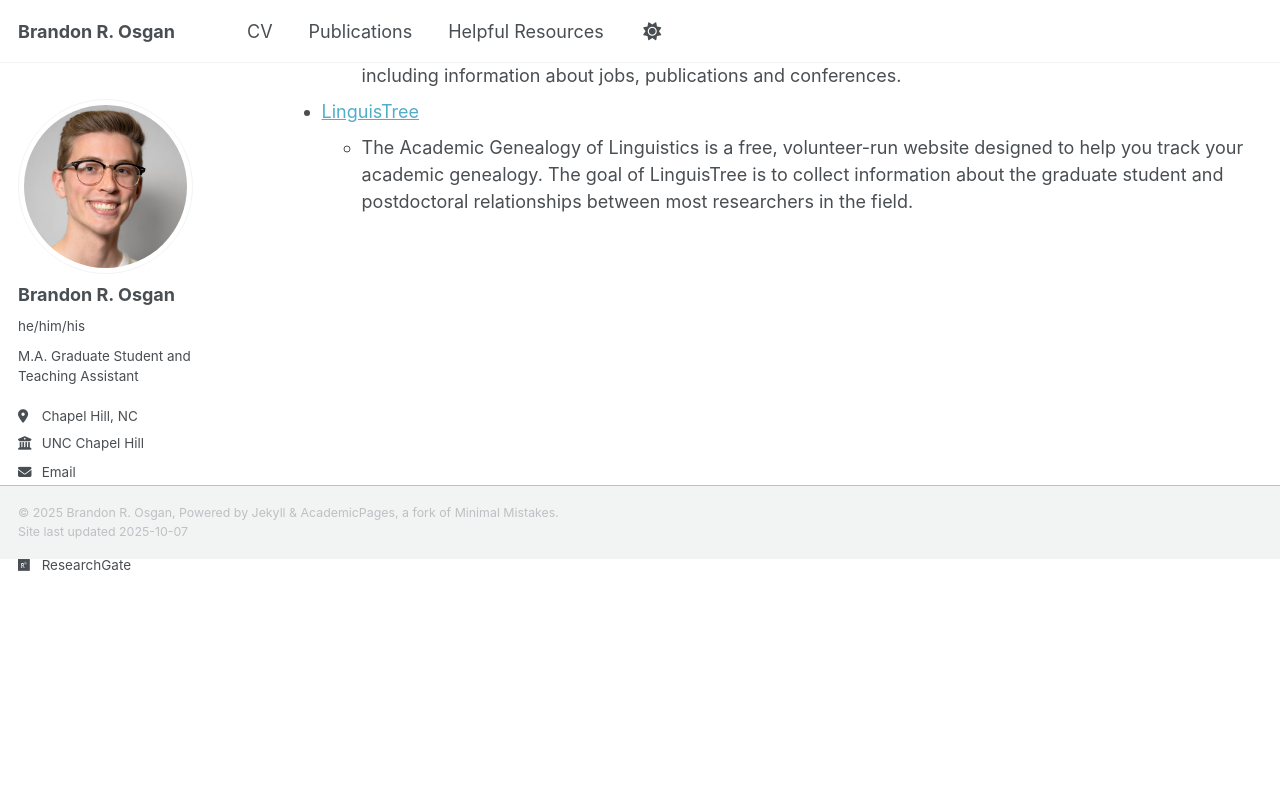
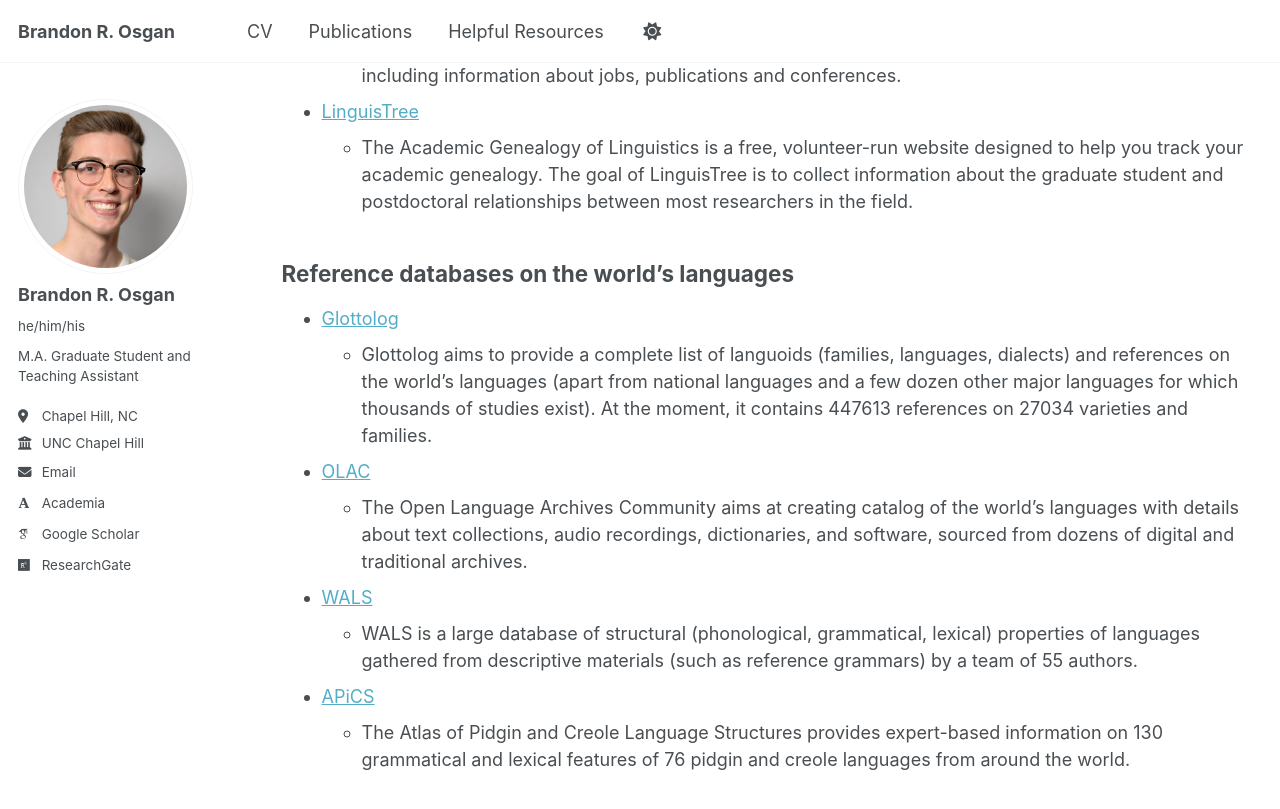
Before and after one commit to bosgan/bosgan.github.io, a Jekyll site: the page built from _pages/helpful-resources.md, in a window 1280 px wide and 900 px high, scrolled down 1244 px. Shown: the top 809 px of the window. Built offline with Jekyll 4.4.1, drawn with Linux system fonts in a browser that asks for light colours; some web fonts are replaced; a script that is not in the unit is left out; before the commit the page ends 1803 px from its top, so only the background shows below that.

Commit message:
Update helpful-resources.md

```diff
--- a/_pages/helpful-resources.md
+++ b/_pages/helpful-resources.md
@@ -44,3 +44,17 @@ This page serves as a repository for the helpful linguistic resources I've come
 
 * [LinguisTree](https://academictree.org/linguistics/)
   * The Academic Genealogy of Linguistics is a free, volunteer-run website designed to help you track your academic genealogy. The goal of LinguisTree is to collect information about the graduate student and postdoctoral relationships between most researchers in the field.
+
+## Reference databases on the world's languages
+
+* [Glottolog](https://glottolog.org/)
+  *  Glottolog aims to provide a complete list of languoids (families, languages, dialects) and references on the world's languages (apart from national languages and a few dozen other major languages for which thousands of studies exist). At the moment, it contains 447613 references on 27034 varieties and families.
+
+* [OLAC](http://www.language-archives.org/)
+  * The Open Language Archives Community aims at creating catalog of the world's languages with details about text collections, audio recordings, dictionaries, and software, sourced from dozens of digital and traditional archives.
+
+* [WALS](https://wals.info/)
+  *  WALS is a large database of structural (phonological, grammatical, lexical) properties of languages gathered from descriptive materials (such as reference grammars) by a team of 55 authors.
+
+* [APiCS](https://apics-online.info/)
+  * The Atlas of Pidgin and Creole Language Structures provides expert-based information on 130 grammatical and lexical features of 76 pidgin and creole languages from around the world.
```
